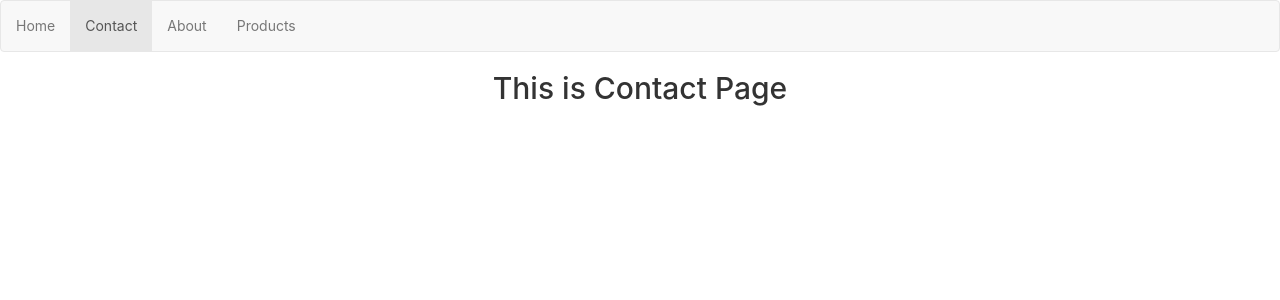
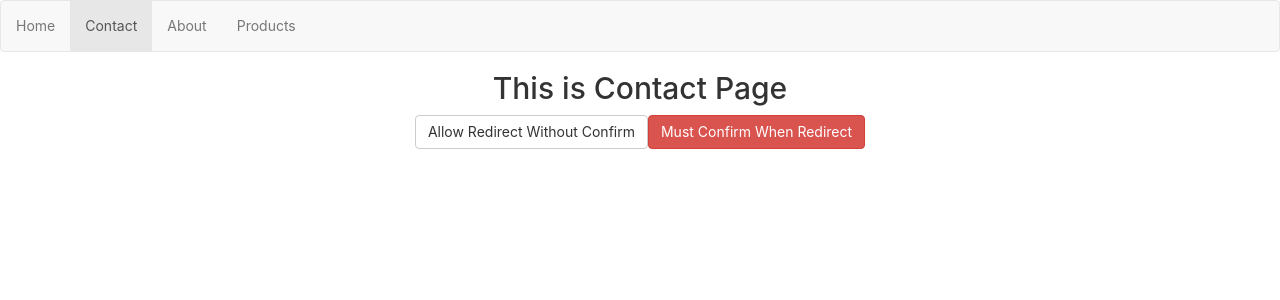
Before and after one commit to phantuantu24/ReactJs-Router, a React (Create React App) app: page /contact in a window 1280 px wide. Shown: the top 300 px of the page. Built offline with nearby package versions, Linux system fonts and the light colour scheme.

Commit message:
using prompt to want user to confirm before redirect to other page

```diff
--- a/src/components/Contact/Contact.js
+++ b/src/components/Contact/Contact.js
@@ -1,11 +1,34 @@
 import React, { Component } from 'react';
 import './Contact.css';
+import { Prompt } from 'react-router-dom'
 
 class Contact extends Component {
+   constructor(props) {
+     super(props)
+
+     this.state = {
+        isChecked: false
+     }
+   }
+
+  check = (isCheck) => {
+    this.setState({
+      isChecked: isCheck
+    })
+  }
+
   render() {
     return (
       <div>
         <h2>This is Contact Page</h2>
+
+        <button type="button" onClick={() => this.check(true)} className="btn btn-default">Allow Redirect Without Confirm</button>
+        <button type="button" onClick={() => this.check(false)} className="btn btn-danger">Must Confirm When Redirect</button>
+
+        <Prompt
+          when={this.state.isChecked}
+          message={(location) => (`Are you sure to go to ${location.pathname}`)}
+        />
       </div>
     );
   }
```
